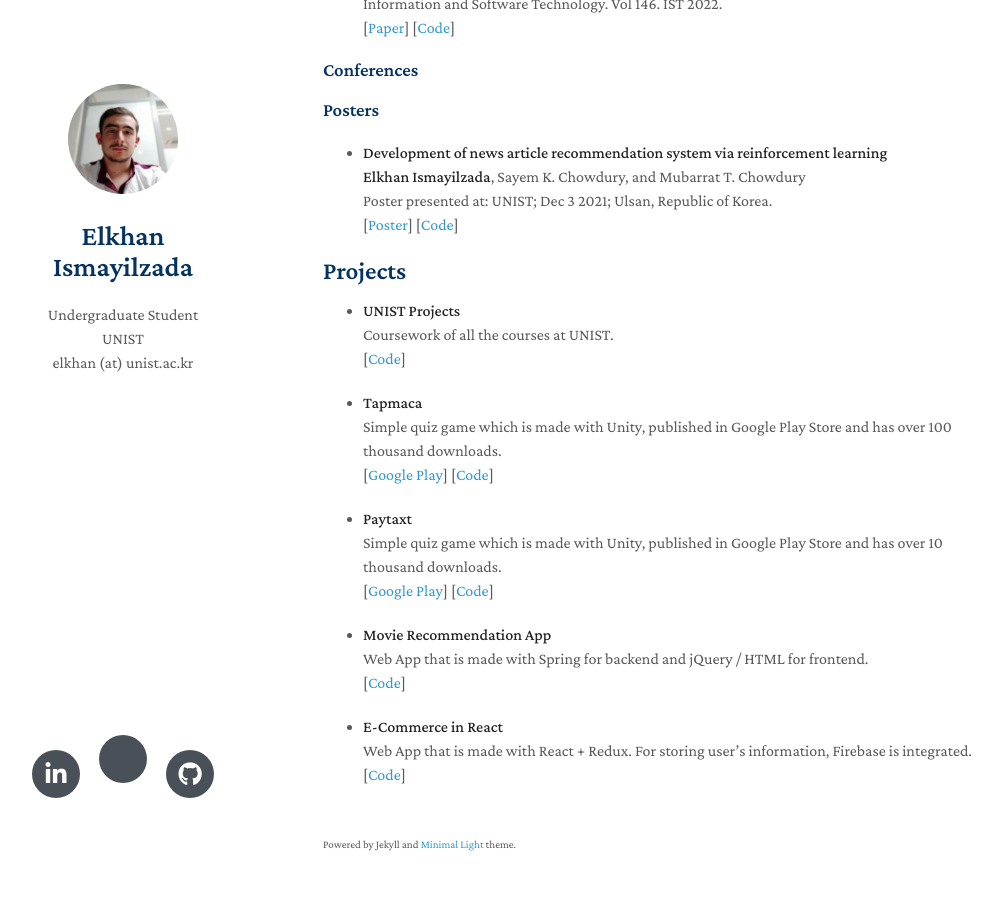
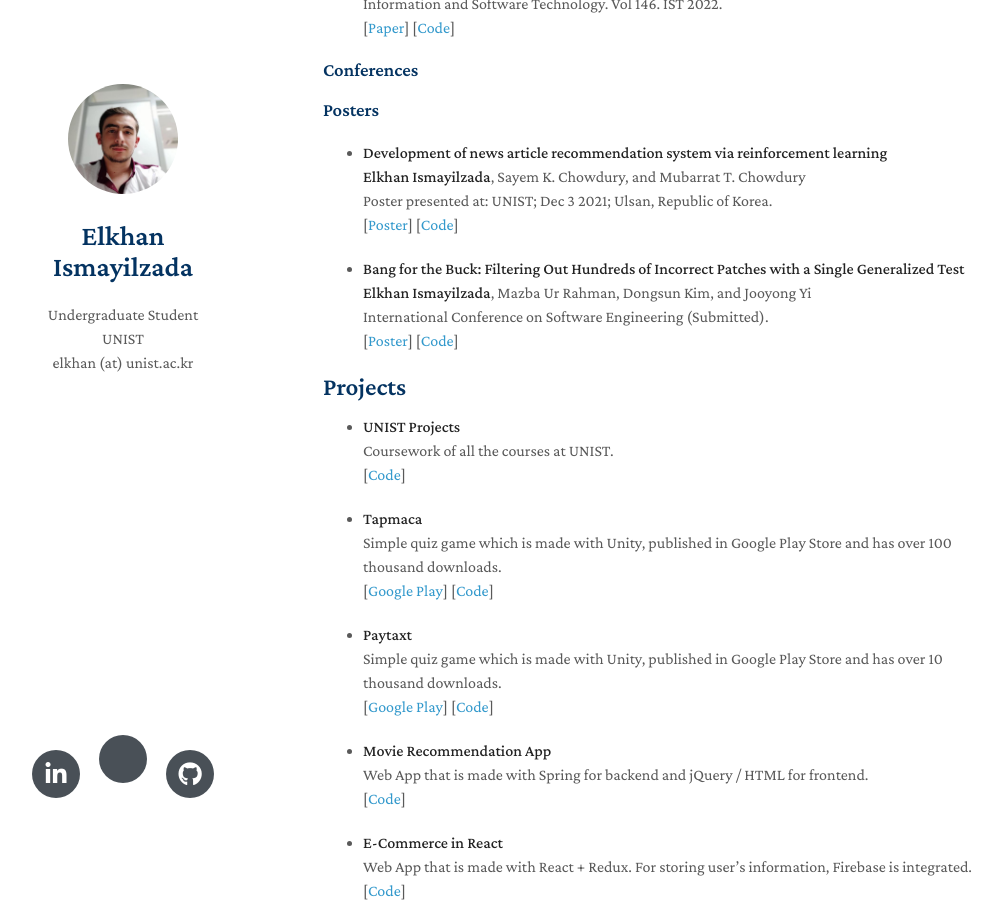
Before and after one commit to elkhanzada/elkhanzada.github.io, a Jekyll site: the page built from index.md, in a window 1280 px wide and 900 px high, scrolled down 1212 px. Shown: the whole window, without its empty margins (147-1149 px from the left). Built offline with Jekyll 4.4.1, drawn with Linux system fonts in a browser that asks for light colours; nearby versions of some CDN libraries; a style sheet for code colours, icons or effects is not loaded; our own code applies the rules of GitHub Pages for plain Markdown files.

Commit message:
Update index.md

```diff
--- a/index.md
+++ b/index.md
@@ -67,6 +67,15 @@ I am also creator of two quiz games, namely Tapmaca and Paytaxt which are publis
   [[Poster](https://drive.google.com/file/d/1NgkcPL2f6GhuSm-gaBw9lTEbMrHrZZ1S/view)]
   [[Code](https://github.com/kcsayem/Parallelization-of-bandit-algorithms-to-reduce-computational-cost-of-news-article-recommendation-sys)]
 
+- **Bang for the Buck: Filtering Out Hundreds of Incorrect Patches with a Single Generalized Test**
+  <br>
+  **Elkhan Ismayilzada**, Mazba Ur Rahman, Dongsun Kim, and Jooyong Yi
+  <br>
+  International Conference on Software Engineering (Submitted).
+  <br>
+  [[Poster](https://drive.google.com/file/d/1pLrGCSrLL-ICqgwZ0KLVnZNNkUpbvF7t/view)]
+  [[Code](https://github.com/poracle100/poracle-experiments)]
+
 ## Projects
 - **UNIST Projects**
   <br>
```
